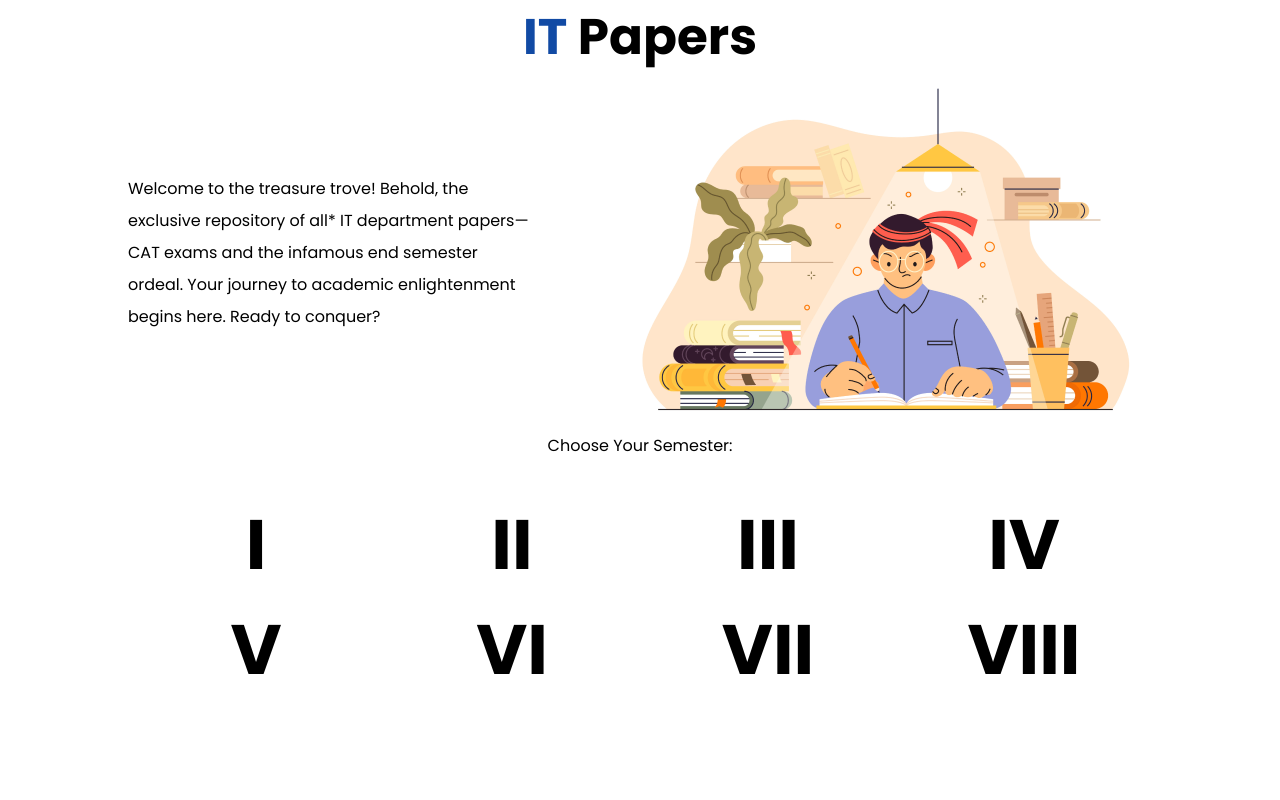
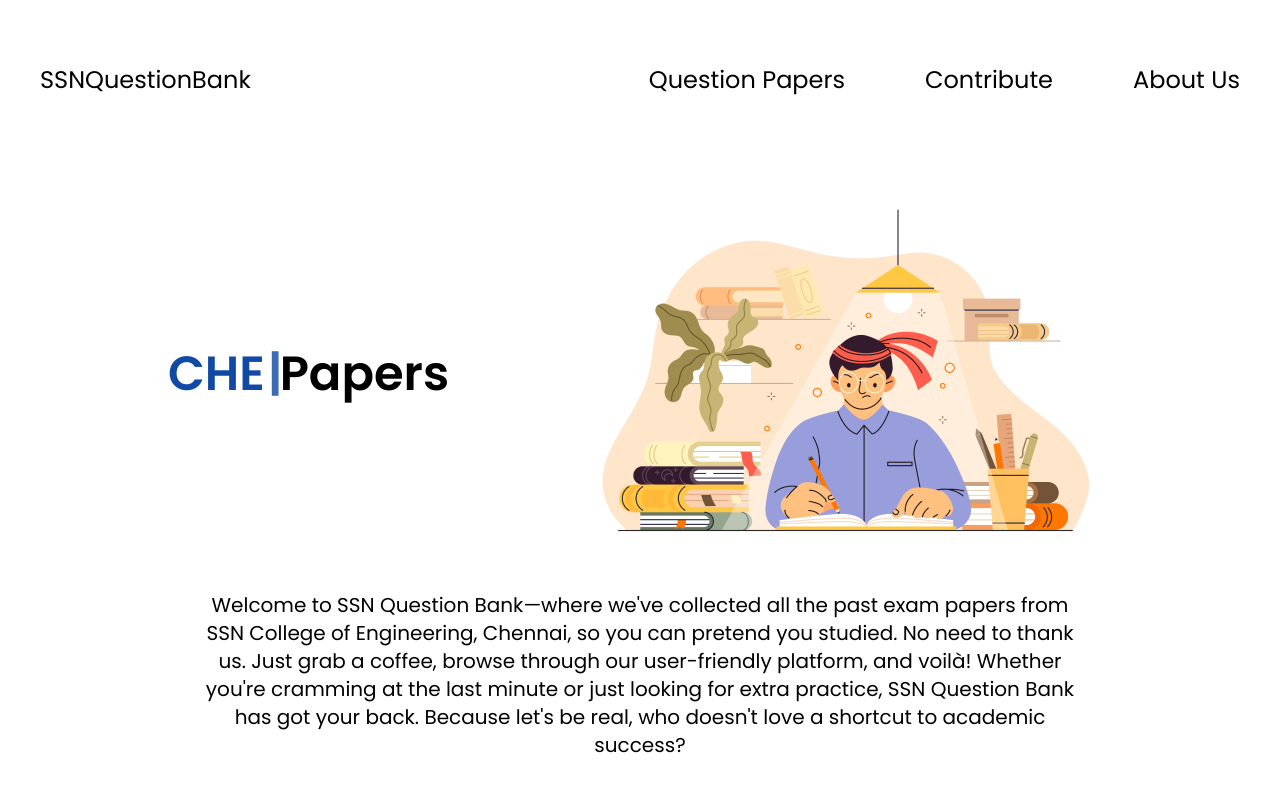
Before and after one commit to Vishwaa-Arumugam/QuestionBank-MoriLabs, a React (Vite) app in the folder frontend/: page / in a window 1280 px wide. Shown: the top 800 px of the page. Built offline with nearby package versions, Linux system fonts and the light colour scheme.

Commit message:
compledted the text typing effect and deparment redirection

```diff
--- a/frontend/package.json
+++ b/frontend/package.json
@@ -12,7 +12,8 @@
   "dependencies": {
     "react": "^18.3.1",
     "react-dom": "^18.3.1",
-    "react-router-dom": "^6.26.0"
+    "react-router-dom": "^6.26.0",
+    "react-simple-typewriter": "^5.0.1"
   },
   "devDependencies": {
     "@eslint/js": "^9.8.0",
--- a/frontend/src/App.jsx
+++ b/frontend/src/App.jsx
@@ -6,6 +6,7 @@
 
 import Footer from './Footer.jsx'
 import MeetTheTeam from './MeetTheTeam.jsx';
+import Sempage from './Sempage.jsx';
 function App() {
 
   return (
@@ -15,6 +16,7 @@
           <Routes>
             <Route path='/' element={<Home/>}/>
             <Route path='/about-us' element={<MeetTheTeam/>}/>
+            <Route path='/Qp/:dept' element={<Sempage/>}/>
           </Routes>
       <Footer/>
     </Router>
--- a/frontend/src/Home.jsx
+++ b/frontend/src/Home.jsx
@@ -1,30 +1,76 @@
 import React from 'react'
 import Button from './Button'
+import './App.css';
+import { useState, useEffect } from 'react';
+import { useTypewriter, Cursor } from 'react-simple-typewriter';
+import { useNavigate } from 'react-router-dom';
 
 const Home = () => {
 
+  const navigate = useNavigate();
+
   const imagePath = {
-    'IT' : '/Home/image 2.png',
-    'CSE' : '/Home/image 3.png',
-    'EEE' : '/Home/image 5.png',
-    'MECH' : '/Home/image 6.png',
-    'ECE' : '/Home/image 7.png',
-    'BME' : '/Home/image 8.png',
-    'CIVIL' : '/Home/image 9.png',
-    'CHEM' : '/Home/image 10.png'
+    'IT': '/Home/image 2.png',
+    'CSE': '/Home/image 3.png',
+    'EEE': '/Home/image 5.png',
+    'MECH': '/Home/image 6.png',
+    'ECE': '/Home/image 7.png',
+    'BME': '/Home/image 8.png',
+    'CIVIL': '/Home/image 9.png',
+    'CHEM': '/Home/image 10.png'
   }
+
+  const departments = [
+    "IT", "EEE", "ECE", "MECH", "CSE", "BME", "CHEM", "CIVIL"
+  ]
+
+  const exams = [
+    "CAT 1", "CAT 2", "SAT", "END SEM"
+  ]
+
+  const randomWord = () => {
+    const randomIndex = Math.floor(Math.random() * departments.length);
+    const randomExamIndex = Math.floor(Math.random() * exams.length);
+    return departments[randomIndex] + ' ' + exams[randomExamIndex];
+  };
+
+  const [word, setWord] = useState('');
+  const [isTypingComplete, setIsTypingComplete] = useState(false);
+
+
+  useEffect(() => {
+    setWord(randomWord());
+  }, []);
+
+  const handleDone = () => {
+    setIsTypingComplete(true);
+  };
+
+
+  const [typeText] = useTypewriter({
+    words: [word],
+    loop: 0,
+    typeSpeed: 50,
+    deleteSpeed: 70,
+    onDone: handleDone
+  });
 
   return (
     <>
-    <div className='w-[90%] mx-auto mt-7 md:mt-10'>
+      <div className='w-[80%] mx-auto mt-7 md:mt-10'>
         <div className='flex flex-wrap justify-around items-center p-10 md:p-10'>
-        <div className='text-xl text-center md:text-left md:text-6xl font-semibold'>
-         <span className='text-[#114AA4]'>SSN Question</span> Papers
+          <div className='flex-grow text-4xl text-center items-center md:text-left md:text-5xl font-semibold z-10 mb-4 md:mb-0'>
+            <span className='text-[#114AA4]'>{typeText}<Cursor cursorStyle='|' /></span>Papers
           </div>
-        <div>
-          <img className='object-contain aspect-square hover:scale-[1.09] duration-500 cursor-pointer' src="/Home/8899732.png" alt="" />
+          <div className='flex-shrink-0'>
+            <img
+              className='object-contain aspect-square hover:scale-[1.09] duration-500 cursor-pointer max-w-screen-sm'
+              src="/Home/8899732.png"
+              alt=""
+            />
           </div>
         </div>
+
         <div className='w-[85%] mx-auto'>
           <p className='mb-16 text-justify md:text-center text-lg md:text-xl leading-10'>
             Welcome to SSN Question Bank—where we've collected all the past exam papers from SSN College of Engineering, Chennai, so you can pretend you studied. No need to thank us. Just grab a coffee, browse through our user-friendly platform, and voilà! Whether you're cramming at the last minute or just looking for extra practice, SSN Question Bank has got your back. Because let's be real, who doesn't love a shortcut to academic success?
@@ -38,6 +84,7 @@
             {Object.entries(imagePath).map(([key, path]) => (
               <div key={key} className="flex flex-col items-center justify-center">
                 <img
+                  onClick={() => navigate(`/Qp/${key}`)}
                   src={path}
                   alt={`Image ${key}`}
                   className=" object-contain aspect-square hover:scale-[1.12] size-24 md:size-40 transition-transform duration-300 cursor-pointer"
@@ -50,7 +97,7 @@
         </div>
         <div className='flex flex-col items-center justify-center'>
           <p className='text-center text-md md:text-xl cursor-pointer hover:underline my-10 hover:scale-[1.09] duration-500'>Department not listed here?</p>
-        <Button name={"Contibute"}/>
+          <Button name={"Contibute"} />
         </div>
       </div>
     </>
--- a/frontend/src/Navbar.jsx
+++ b/frontend/src/Navbar.jsx
@@ -2,7 +2,7 @@
 import { useNavigate } from 'react-router-dom';
 
 const Navbar = () => {
-  const [navbar, setNavbar] = useState(false);
+  const [navbar, setNavbar] = useState(true);
   const navigate = useNavigate();
 
   function handleNavLink() {
@@ -40,7 +40,7 @@
                 </div>
               </div>
             </div>
-            <div className='absolute right-5 top-20 md:hidden' onClick={handleNavLink}>
+            <div className='absolute right-5 top-[70px] md:hidden' onClick={handleNavLink}>
               <svg xmlns="http://www.w3.org/2000/svg" fill="none" viewBox="0 0 24 24" strokeWidth={1.5} stroke="currentColor" className="size-6 cursor-pointer hover:scale-[1.19] duration-500 md:hidden">
                 <path strokeLinecap="round" strokeLinejoin="round" d="M3.75 5.25h16.5m-16.5 4.5h16.5m-16.5 4.5h16.5m-16.5 4.5h16.5" />
               </svg>
--- a/frontend/src/Sempage.jsx
+++ b/frontend/src/Sempage.jsx
@@ -1,10 +1,15 @@
 import React from 'react'
 import Topbar from './Topbar'
 import Fetchpaper from './Fetchpaper'
+import { useParams } from 'react-router-dom'
 const Sempage = () => {
+
+  const param = useParams();
+  const deptName = param['dept'];
+
   return (
     <div>
-        <Topbar />
+        <Topbar deptName={deptName}/>
         <Fetchpaper />
     </div>
   )
--- a/frontend/src/Topbar.jsx
+++ b/frontend/src/Topbar.jsx
@@ -1,11 +1,11 @@
 import React from 'react'
 import './Topbar.css'
 
-const Topbar = () => {
+const Topbar = ({deptName}) => {
   return (
     <div>
         <div className='t1'>
-            <h1 className='title'><span className='dept'>IT</span> Papers</h1>
+            <h1 className='title'><span className='dept'>{deptName}</span> Papers</h1>
         </div>
         <div className='t2'>
             <p>Welcome to the treasure trove! Behold, the <br/>exclusive repository of all* IT department papers—<br />CAT exams and the infamous end semester <br />ordeal. Your journey to academic enlightenment <br />begins here. Ready to conquer?</p>
--- a/frontend/src/main.jsx
+++ b/frontend/src/main.jsx
@@ -1,10 +1,11 @@
 import { StrictMode } from 'react'
 import { createRoot } from 'react-dom/client'
-import Sempage from './sempage.jsx'
+// import Sempage from './sempage.jsx'
 import './index.css'
+import App from './App.jsx';
 
 createRoot(document.getElementById('root')).render(
   <StrictMode>
-    <Sempage />
+    <App/>
   </StrictMode>,
 )
```
Also changed, not shown: 1 other file (tests, documents, lock files or other folders). Lines whose indentation alone changed are shown as unchanged.
